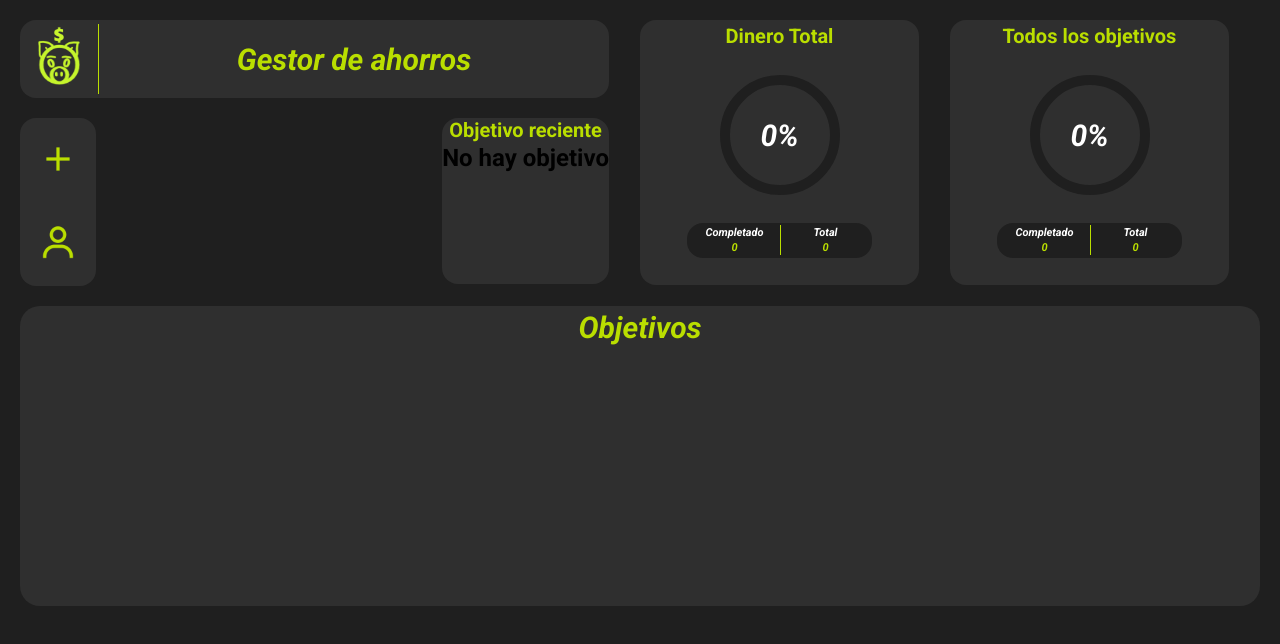
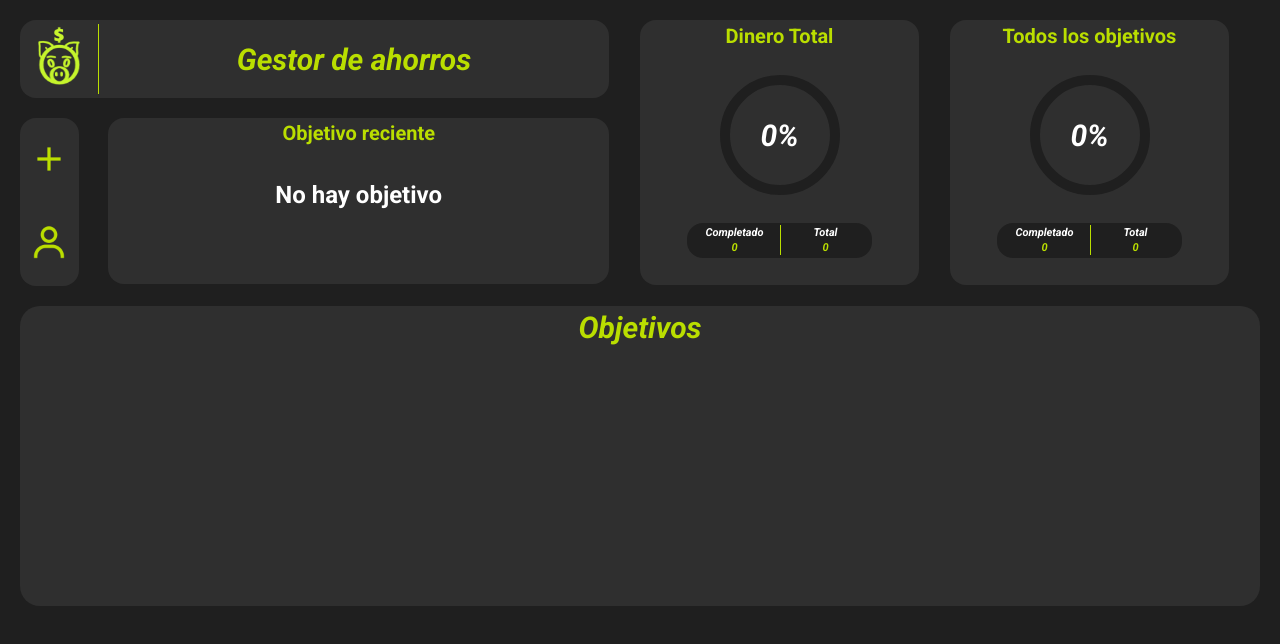
Before and after one commit to Ivan-Navas/Gestor-de-ahorros, a React (Vite) app: page / in a window 1280 px wide. Shown: the top 644 px of the page. Built offline with nearby package versions, Linux system fonts and the light colour scheme; no server answers.

Commit message:
style: :art: Change desing in oneObjetiveCard.jsx
the position and size  of the image, circle container was fixed

```diff
--- a/src/App.css
+++ b/src/App.css
@@ -28,11 +28,12 @@ body{
 .optionCaroucel{
   width: 95%;
   display: grid;
-  grid-template-columns: 10% auto;
+  grid-template-columns: 10% 85%;
   justify-content: space-between;
 }
 .containerChild3{
   min-height: 300px;
+  margin-bottom: 20px;
 }
 
 @media (max-width : 913px){
--- a/src/Context/Context.jsx
+++ b/src/Context/Context.jsx
@@ -10,7 +10,7 @@ export const ContextProvider = ({ children }) => {
   const [totalmoney, setTotalmoney] = useState(0); //*Todal de dinero sumando todos los objetivos
   const [completed, setCompleted] = useState(0); //*Objetivos completados
   const [total, setTotal] = useState(0); //*Total de objetivos creados
-  const [modalState, setModalState] = useState(false); //*Modal del modal add
+  const [modalState, setModalState] = useState(false); //*Estado del modal add
   const [modalEditState, setModalEditState] = useState(false); //*modal de edit
   const [showSave, setShowSave] = useState(false); //*en prueba
   const [objetive, setObjetive] = useState({}); //*un objetivo
--- a/src/components/GraphicsCard.jsx
+++ b/src/components/GraphicsCard.jsx
@@ -4,7 +4,6 @@ import { Context } from "../Context/Context";
 
 function GraphicsCard() {
   const contextGraphics = useContext(Context);
-
 
   return (
     <div className="containerGraphicsMain">
--- a/src/components/OneObjetiveCard.jsx
+++ b/src/components/OneObjetiveCard.jsx
@@ -1,6 +1,5 @@
 import React, { useContext, useEffect } from "react";
 import { Context } from "../Context/Context";
-import benelli from "../images/benelli.jpg";
 import "../styles/caroucel.css";
 
 function OneObjetiveCard() {
@@ -71,7 +70,6 @@ function OneObjetiveCard() {
           </div>
           <div className="infoOneObjetiveContainer">
             <h2 className="nameOneObjetive">{objetive.nombre}</h2>
-
             <p className="infoOneObjetive">
               {contextOneCard.separador(objetive.ahorrado)}/
               {contextOneCard.separador(objetive.cantidad)}
@@ -79,8 +77,8 @@ function OneObjetiveCard() {
           </div>
         </div>
       ) : (
-        <div>
-          <h2>No hay objetivo</h2>
+        <div className="elseContainer">
+          <h2 className="elseTitle">No hay objetivo</h2>
         </div>
       )}
     </>
--- a/src/styles/caroucel.css
+++ b/src/styles/caroucel.css
@@ -2,18 +2,19 @@
   height: 166px;
   background-color: #2f2f2f;
   border-radius: 16px;
+  width: 100%;
 }
 .titleCaroucel{
   color: #bade00;
   text-align: center;
   font-size: 20px;
-  margin-bottom: 2px;
+  margin-top: 3px;
 }
 .oneObjtiveContainer{
   display: grid;
   grid-template-columns: auto auto;
   align-items: center;
-  justify-content: center;
+  justify-content: left;
 }
 .porcentajeOneProduct{
   text-align: center;
@@ -77,8 +78,10 @@
   border-radius: 100px;
 }
 .infoOneObjetiveContainer{
+  display: grid;
   align-items: center;
   justify-content: center;
+  margin-left: 10px;
 }
 .nameOneObjetive{
   font-family: 'Roboto';
@@ -90,3 +93,11 @@
   font-weight: 700;
   color: #BADE00;
 }
+.elseContainer{
+width: 100%;
+height: 60%;
+display: grid;
+align-items: center;
+justify-content: center;
+color: #FFFFFF;
+}
--- a/src/styles/options.css
+++ b/src/styles/options.css
@@ -1,6 +1,5 @@
 .optionsMain{
     display: grid;
-    width: 76px;
     height: 168px;
     background-color: #2f2f2f;
     border-radius: 16px;
```
